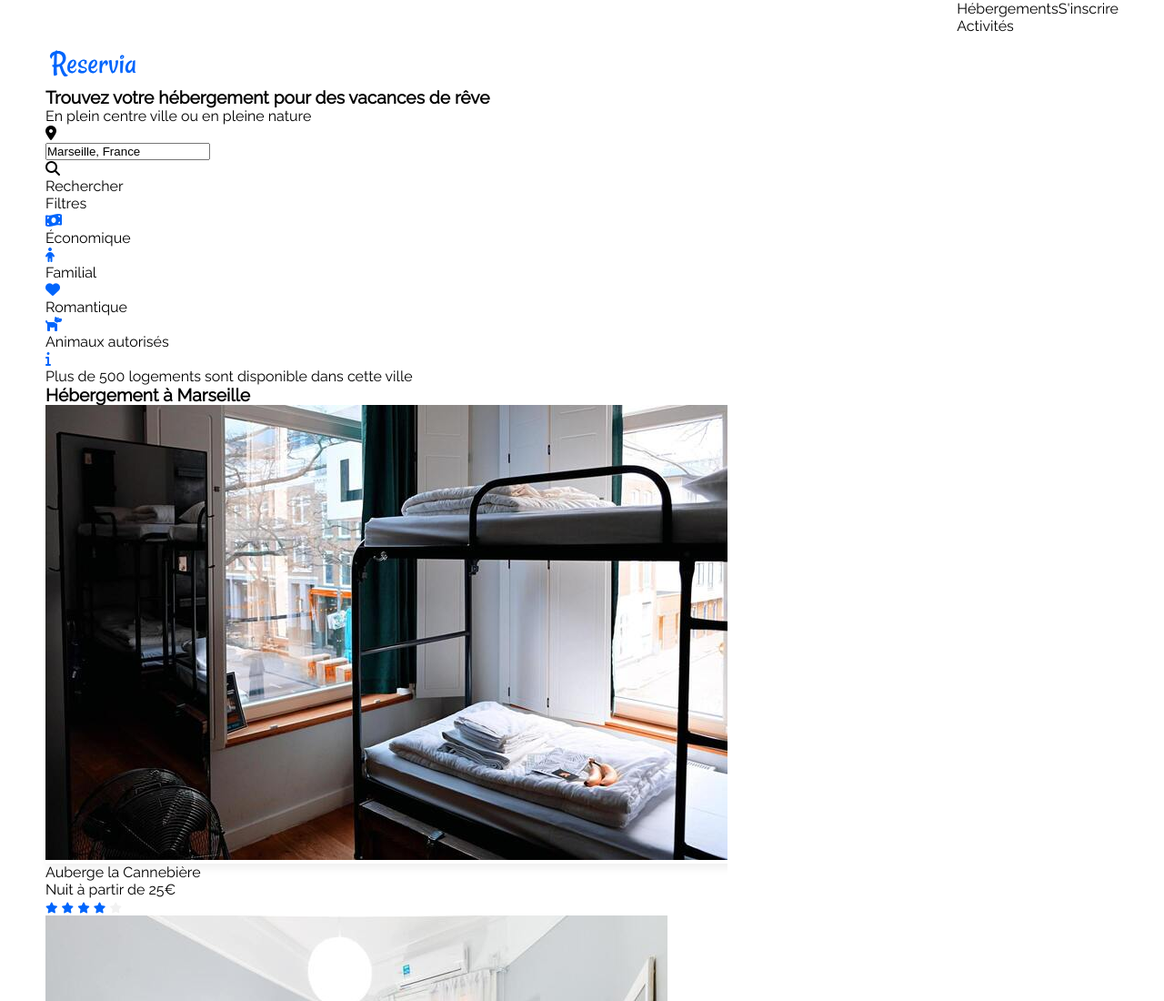
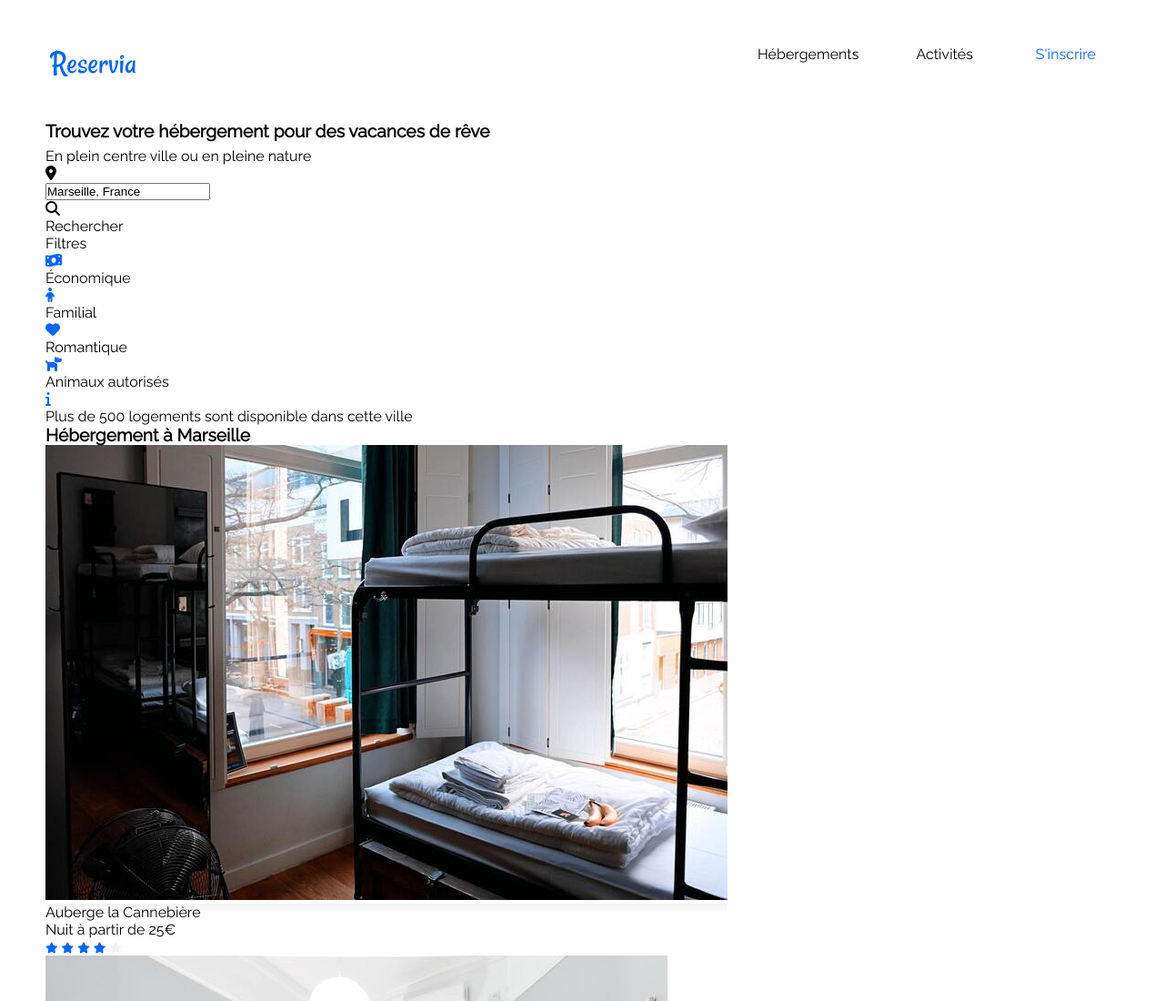
Before and after one commit to devbyyou/YoussoufLy_2_23082021, a plain HTML site: page index.html in a window 1280 px wide. Shown: the top 1100 px of the page at 91% size. Drawn offline with Linux system fonts and the light colour scheme.

Commit message:
mise en place du header

```diff
--- a/index.html
+++ b/index.html
@@ -36,7 +36,7 @@
                         </li>
                     </ul>
                 </nav>
-                <a href="" id="inscrire" class="charte_bleu gras links_without_underlining">S'inscrire</a>
+                <a href="" id="inscrire" class="blue_charter gras links_without_underlining">S'inscrire</a>
             </div>
 
             <div id="presentation">
--- a/style.css
+++ b/style.css
@@ -92,7 +92,7 @@ h1, h2 {
 
 #navigation nav a:hover {
   padding-top: 48px;
-  border-top: 2px solid #0065fc;
+  border-top: 6px solid #0065fc;
   color: #0065fc;}
 
 
@@ -162,4 +162,37 @@ header {
 
 #navigation ul {
 
+      width:300px;
+      display:flex;
+      justify-content:center;
+
 }
+
+#navigation li {
+
+ width: 50%;
+
+}
+
+#navigation nav a {
+        display:inline-block;
+        text-align:center;
+        width:100%;
+        padding-top:50px;
+
+}
+
+
+#inscrire {
+    text-align:center;
+    padding: 50px 25px 0px 25px;
+}
+
+#presentation {
+    margin-top:37px;
+}
+
+#presentation h1,
+#presentation p {
+  margin-top: 7px;
+}
```
